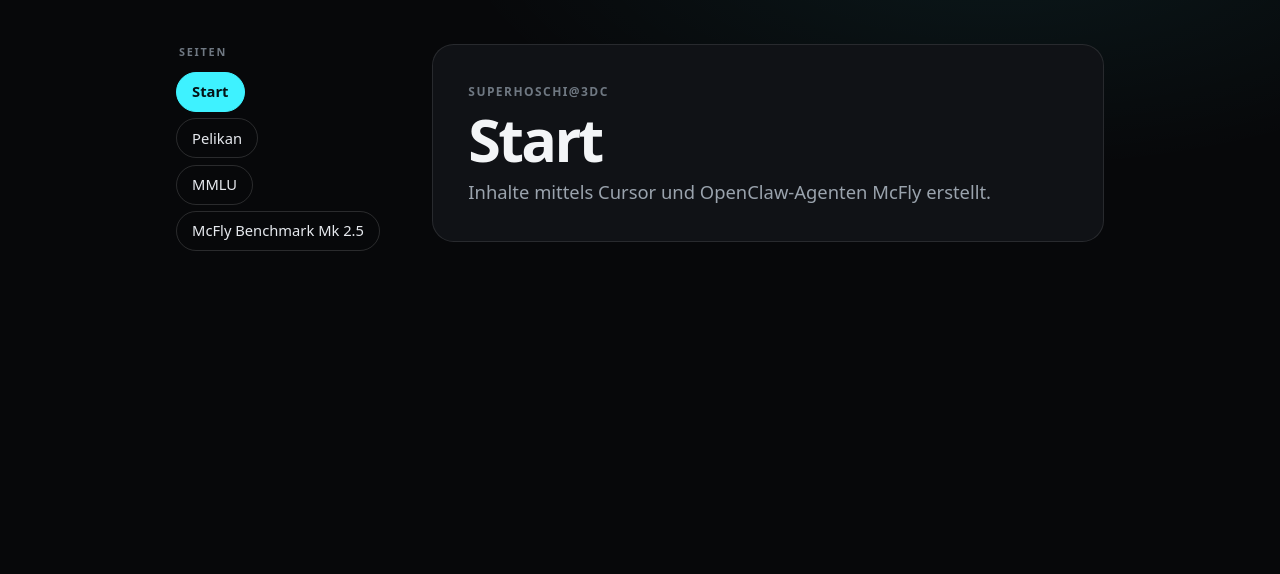
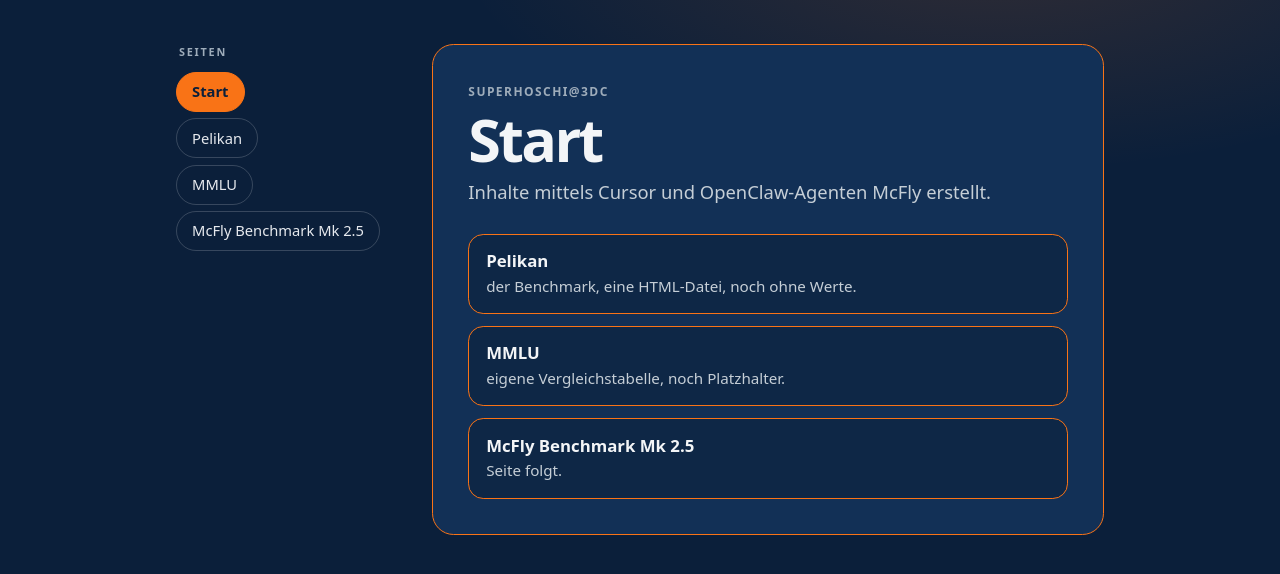
Before and after one commit to Superhoschi-3DC/McFly, a plain HTML site: page index.html in a window 1280 px wide. Drawn offline with Linux system fonts and the light colour scheme.

Commit message:
Switch the shell to navy and orange.
The start page adds cards for Pelikan, MMLU, and McFly Benchmark Mk 2.5 under the existing sentence.

Co-authored-by: Manfred2232 <Manfred2232@users.noreply.github.com>

```diff
--- a/index.html
+++ b/index.html
@@ -3,7 +3,7 @@
 <head>
   <meta charset="utf-8">
   <meta name="viewport" content="width=device-width, initial-scale=1">
-  <meta name="theme-color" content="#07080a">
+  <meta name="theme-color" content="#0b1f3a">
   <title>Start — Superhoschi@3DC</title>
   <meta name="description" content="Inhalte mittels Cursor und OpenClaw-Agenten McFly erstellt.">
   <link rel="stylesheet" href="site.css">
@@ -25,6 +25,20 @@
         <p class="eyebrow">Superhoschi@3DC</p>
         <h1>Start</h1>
         <p class="lead">Inhalte mittels Cursor und OpenClaw-Agenten McFly erstellt.</p>
+        <div class="entries">
+          <a class="entry" href="pelikan.html">
+            <span class="entry-title">Pelikan</span>
+            <span class="entry-note">der Benchmark, eine HTML-Datei, noch ohne Werte.</span>
+          </a>
+          <a class="entry" href="mmlu.html">
+            <span class="entry-title">MMLU</span>
+            <span class="entry-note">eigene Vergleichstabelle, noch Platzhalter.</span>
+          </a>
+          <a class="entry" href="mk25.html">
+            <span class="entry-title">McFly Benchmark Mk 2.5</span>
+            <span class="entry-note">Seite folgt.</span>
+          </a>
+        </div>
       </article>
     </main>
   </div>
--- a/site.css
+++ b/site.css
@@ -1,14 +1,14 @@
 :root {
   color-scheme: dark;
-  --bg: #07080a;
-  --card: #101216;
+  --bg: #0b1f3a;
+  --card: #123056;
   --ink: #f3f5f7;
-  --muted: #9aa3ad;
-  --faint: #6f7882;
-  --line: rgba(255, 255, 255, 0.1);
-  --ghost: rgba(255, 255, 255, 0.14);
-  --accent: #3ef2ff;
-  --accent-ink: #041316;
+  --muted: #c5ced6;
+  --faint: #9eacba;
+  --line: rgba(255, 255, 255, 0.12);
+  --ghost: rgba(255, 255, 255, 0.18);
+  --accent: #f97316;
+  --accent-ink: #0b1f3a;
   --placeholder-bg: rgba(255, 186, 84, 0.08);
   --placeholder-ink: #e6c48a;
   --placeholder-line: rgba(230, 196, 138, 0.45);
@@ -30,7 +30,7 @@ body {
   margin: 0;
   min-height: 100vh;
   background:
-    radial-gradient(880px 380px at 78% -8%, rgba(62, 242, 255, 0.07), transparent 62%),
+    radial-gradient(880px 380px at 78% -8%, rgba(249, 115, 22, 0.16), transparent 62%),
     var(--bg);
   color: var(--ink);
   font-family: var(--sans);
@@ -50,7 +50,7 @@ a {
   top: -4rem;
   padding: 0.5rem 0.85rem;
   border-radius: 999px;
-  background: #16181d;
+  background: #123056;
   color: var(--ink);
   z-index: 2;
 }
@@ -65,7 +65,7 @@ a {
 }
 
 ::selection {
-  background: rgba(62, 242, 255, 0.28);
+  background: rgba(249, 115, 22, 0.35);
   color: var(--ink);
 }
 
@@ -141,9 +141,43 @@ a {
 
 .card {
   background: var(--card);
-  border: 1px solid var(--line);
+  border: 1px solid var(--accent);
   border-radius: 1.35rem;
   padding: 2.35rem 2.2rem 2.2rem;
+}
+
+.entries {
+  display: grid;
+  gap: 0.75rem;
+  margin-top: 1.75rem;
+}
+
+.entry {
+  display: block;
+  padding: 0.95rem 1.05rem 1rem;
+  border: 1px solid var(--accent);
+  border-radius: 0.95rem;
+  background: rgba(11, 31, 58, 0.55);
+}
+
+.entry:hover {
+  background: rgba(249, 115, 22, 0.14);
+}
+
+.entry-title {
+  display: block;
+  color: var(--ink);
+  font-size: 1.05rem;
+  font-weight: 600;
+  line-height: 1.3;
+}
+
+.entry-note {
+  display: block;
+  margin-top: 0.25rem;
+  color: var(--muted);
+  font-size: 0.95rem;
+  line-height: 1.4;
 }
 
 .eyebrow {
@@ -205,7 +239,7 @@ p {
 }
 
 .prompt-block {
-  background: #0b0d11;
+  background: #0b1f3a;
   border: 1px solid var(--line);
   border-radius: 0.9rem;
   padding: 0.95rem 1rem 0.8rem;
@@ -242,16 +276,25 @@ button {
 .filter button {
   min-height: 44px;
   padding: 0.4rem 0.95rem;
-  border: 1px solid var(--ghost);
+  border: 1px solid var(--accent);
   border-radius: 999px;
   background: transparent;
-  color: #e6e9ee;
+  color: var(--ink);
+}
+
+.copy {
+  background: var(--accent);
+  color: var(--accent-ink);
+  font-weight: 600;
 }
 
 .copy:hover,
 .filter button:hover {
-  border-color: rgba(255, 255, 255, 0.34);
-  background: rgba(255, 255, 255, 0.04);
+  background: rgba(249, 115, 22, 0.16);
+}
+
+.copy:hover {
+  background: #ff851f;
 }
 
 .copy:active,
```
Also changed, not shown: mk25.html (+1 -1 lines), mmlu.html (+1 -1 lines), pelikan.html (+1 -1 lines).
